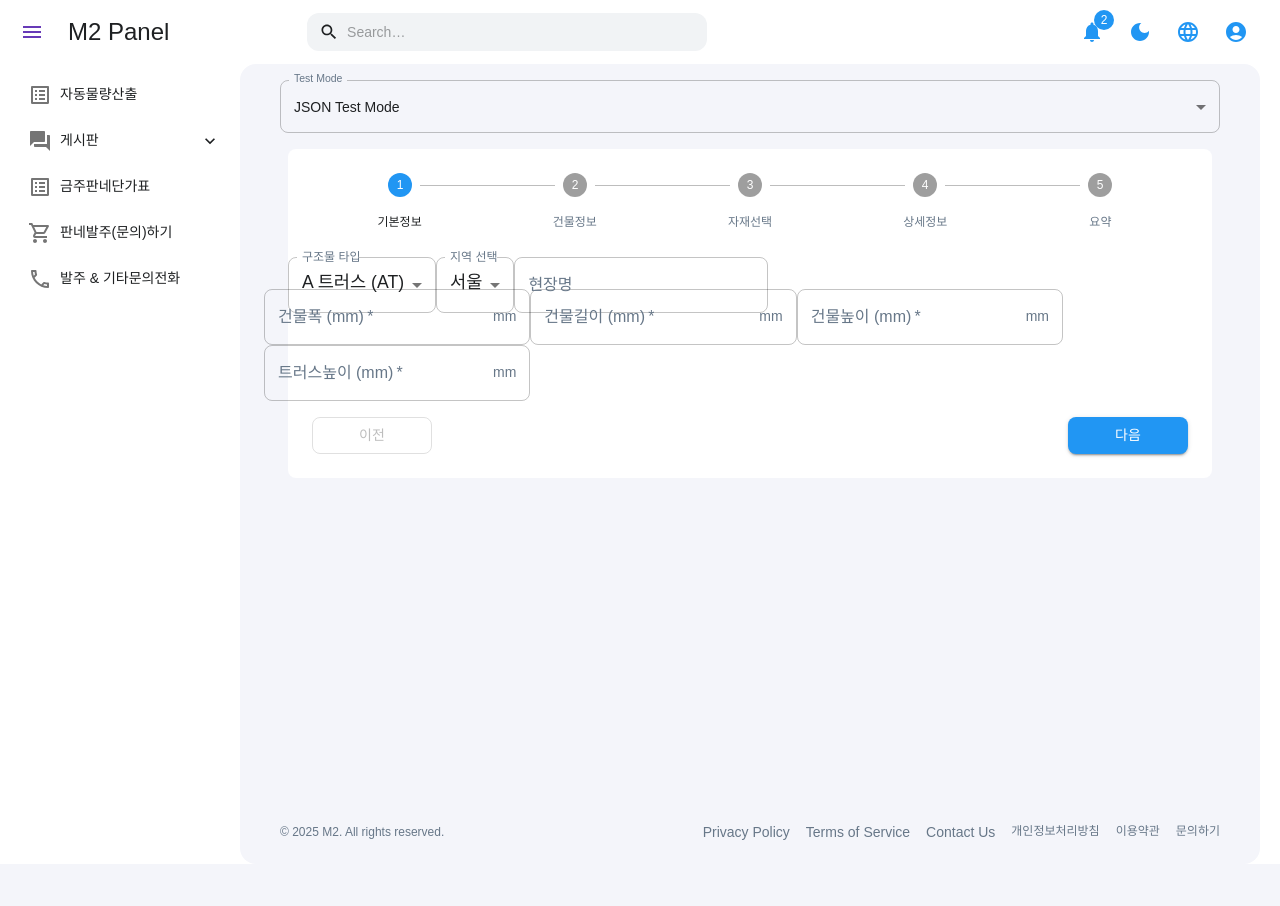
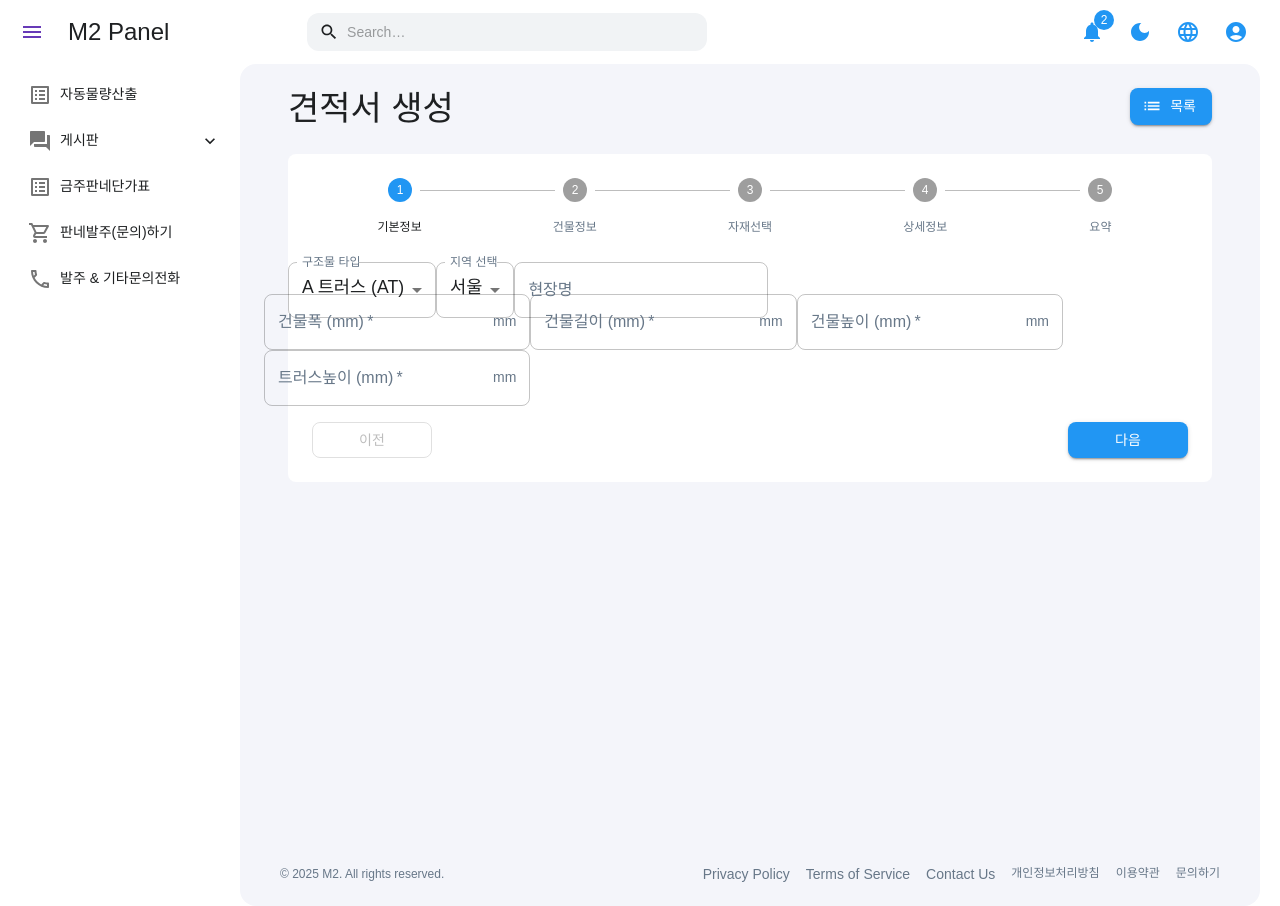
Before and after one commit to urosaria/m2_V2.0, a React (Create React App) app in the folder frontend/: page /estimates/new in a window 1280 px wide. Before the commit the page ends 864 px from the top, so only its background shows below. Built offline with nearby package versions, Linux system fonts and the light colour scheme.

Commit message:
Frontend refactoring

```diff
--- a/frontend/src/App.tsx
+++ b/frontend/src/App.tsx
@@ -1,7 +1,6 @@
 import React from 'react';
 import { BrowserRouter as Router, Routes, Route, Navigate } from 'react-router-dom';
 import { ThemeProvider, createTheme, CssBaseline } from '@mui/material';
-import { TestModeProvider } from './context/TestModeContext';
 import './App.css';
 
 // Components
@@ -73,7 +72,6 @@ function App() {
   return (
     <ThemeProvider theme={theme}>
       <CssBaseline />
-      <TestModeProvider>
         <Router>
           <Routes>
             <Route path="/" element={<Navigate to="/login" replace />} />
@@ -104,7 +102,6 @@ function App() {
             </Route>
           </Routes>
         </Router>
-      </TestModeProvider>
     </ThemeProvider>
   );
 }
--- a/frontend/src/components/estimate/Estimate.tsx
+++ b/frontend/src/components/estimate/Estimate.tsx
@@ -1,39 +1,9 @@
 import React from 'react';
-import { Box, FormControl, InputLabel, MenuItem, Select } from '@mui/material';
-import { useTestMode } from '../../context/TestModeContext';
-import { estimateService } from '../../services/estimateService';
 import { Outlet } from 'react-router-dom';
-
-const TestModeSelector: React.FC = () => {
-  const { testMode, setTestMode } = useTestMode();
-
-  const handleModeChange = (mode: 'json') => {
-    setTestMode(mode);
-    estimateService.setTestMode(mode);
-  };
-
-  return (
-    <Box sx={{ m: 2 }}>
-      <FormControl fullWidth>
-        <InputLabel>Test Mode</InputLabel>
-        <Select
-          value={testMode}
-          label="Test Mode"
-          onChange={(e) => handleModeChange(e.target.value as 'json')}
-        >
-          <MenuItem value="json">JSON Test Mode</MenuItem>
-        </Select>
-      </FormControl>
-    </Box>
-  );
-};
 
 const Estimate: React.FC = () => {
   return (
-    <>
-      <TestModeSelector />
-      <Outlet />
-    </>
+    <Outlet />
   );
 };
 
--- a/frontend/src/components/estimate/EstimateCalculateView.tsx
+++ b/frontend/src/components/estimate/EstimateCalculateView.tsx
@@ -1,5 +1,5 @@
 import React, { useEffect, useState } from 'react';
-import { useNavigate, useParams } from 'react-router-dom';
+import { useParams } from 'react-router-dom';
 import {
   Box,
   Container,
@@ -7,11 +7,14 @@ import {
   Typography,
   Alert,
   CircularProgress,
+  Button,
 } from '@mui/material';
 import { estimateService } from '../../services/estimateService';
 import { FrontendStructure } from '../../types/estimate';
 import Summary from './steps/Summary';
 import { useSnackbar } from '../../context/SnackbarContext';
+import { useNavigate } from 'react-router-dom';
+import ListIcon from '@mui/icons-material/List';
 
 const EstimateCalculateView: React.FC = () => {
   const navigate = useNavigate();
@@ -19,6 +22,7 @@ const EstimateCalculateView: React.FC = () => {
   const [structure, setStructure] = useState<FrontendStructure | null>(null);
   const [loading, setLoading] = useState(true);
   const { showSnackbar } = useSnackbar();
+  const handleListEstimate = () => navigate('/estimates');
 
   useEffect(() => {
     const fetchEstimate = async () => {
@@ -41,7 +45,7 @@ const EstimateCalculateView: React.FC = () => {
     };
 
     fetchEstimate();
-  }, [id]);
+  }, [id, showSnackbar]);
 
   if (loading) {
     return (
@@ -62,14 +66,23 @@ const EstimateCalculateView: React.FC = () => {
   }
 
   return (
-    <Container maxWidth="lg" sx={{ py: 4 }}>
-      <Paper sx={{ p: { xs: 2, sm: 3 } }}>
-        <Typography variant="h4" component="h1" gutterBottom align="center">
-          산출내역 요약
-        </Typography>
-        <Summary structure={structure} />
-      </Paper>
-    </Container>
+    <Box sx={{ py: { xs: 2, sm: 3 }, bgcolor: 'background.default', minHeight: '100vh' }}>
+        <Container maxWidth="lg">
+        <Box sx={{ display: 'flex', justifyContent: 'space-between', mb: 3 }}>
+          <Typography variant="h4" component="h1">
+            산출내역 요약
+          </Typography>
+          <Box>
+          <Button variant="contained" startIcon={<ListIcon />} onClick={handleListEstimate}>
+              목록
+            </Button>
+          </Box>
+        </Box>
+        <Paper sx={{ p: { xs: 2, sm: 3 } }}>
+            <Summary structure={structure} />
+        </Paper>
+        </Container>
+    </Box>
   );
 };
 
--- a/frontend/src/components/estimate/EstimateEditForm.tsx
+++ b/frontend/src/components/estimate/EstimateEditForm.tsx
@@ -1,6 +1,5 @@
-import React, { useState, useCallback, useEffect } from 'react';
+import React, { useState,  useEffect } from 'react';
 import { useNavigate, useParams } from 'react-router-dom';
-import MobileStepNavigation from './navigation/MobileStepNavigation';
 import {
   Box,
   Button,
@@ -11,7 +10,6 @@ import {
   Container,
   Paper,
   Alert,
-  useTheme,
   CircularProgress,
 } from '@mui/material';
 import { FrontendStructure, Status, Structure } from '../../types/estimate';
@@ -22,12 +20,12 @@ import MaterialSelectionStep from './steps/MaterialSelection';
 import Specifications from './steps/Specifications';
 import Summary from './steps/Summary';
 import { useSnackbar } from '../../context/SnackbarContext';
+import ListIcon from '@mui/icons-material/List';
 
 const steps = ['기본정보', '건물정보', '자재선택', '상세정보', '요약'];
 
 const EstimateEditForm: React.FC = () => {
   const navigate = useNavigate();
-  const theme = useTheme();
   const { id } = useParams<{ id: string }>();
   const [loading, setLoading] = useState(true);
   const [saving, setSaving] = useState(false);
@@ -57,7 +55,7 @@ const EstimateEditForm: React.FC = () => {
     };
 
     fetchEstimate();
-  }, [id]);
+  }, [id, showSnackbar]);
 
   const handleNext = async () => {
     if (activeStep === 3) {
@@ -96,6 +94,8 @@ const EstimateEditForm: React.FC = () => {
   const handleCancel = () => {
     navigate('/estimates');
   };
+
+  const handleListEstimate = () => navigate('/estimates');
 
   const handleSubmit = async () => {
     try {
@@ -213,26 +213,35 @@ const EstimateEditForm: React.FC = () => {
 
   if (!structure) {
     return (
-      <Container maxWidth="lg" sx={{ py: 4 }}>
+      <Container maxWidth="lg">
         <Alert severity="error">견적서를 찾을 수 없습니다.</Alert>
       </Container>
     );
   }
 
   return (
-    <Container maxWidth="lg" sx={{ py: 4 }}>
-      <Paper sx={{ p: { xs: 2, sm: 3 }, position: 'relative' }}>
-        <Typography variant="h4" component="h1" gutterBottom align="center">
+    <Box sx={{ py: { xs: 2, sm: 3 }, bgcolor: 'background.default', minHeight: '100vh' }}>
+      <Container maxWidth="lg">
+        <Box sx={{ display: 'flex', justifyContent: 'space-between', mb: 3 }}>
+          <Typography variant="h4" component="h1">
             견적서 수정
           </Typography>
-
-        <Stepper activeStep={activeStep} sx={{ pt: 3, pb: 5, display: { xs: 'none', sm: 'flex' } }}>
+          <Box>
+            <Button variant="contained" startIcon={<ListIcon />} onClick={handleListEstimate}>
+              목록
+            </Button>
+          </Box>
+        </Box>
+        <Paper elevation={0} sx={{ p: { xs: 2, sm: 3 }, position: 'relative', mb: { xs: 8, sm: 0 } }}>
+          <Box sx={{ width: '100%', mb: 4 }}>
+            <Stepper activeStep={activeStep} alternativeLabel>
               {steps.map((label) => (
                 <Step key={label}>
                   <StepLabel>{label}</StepLabel>
                 </Step>
               ))}
             </Stepper>
+          </Box>
 
           {getStepContent(activeStep)}
 
@@ -292,6 +301,7 @@ const EstimateEditForm: React.FC = () => {
           </Box>
         </Paper>
       </Container>
+    </Box>
   );
 };
 
--- a/frontend/src/components/estimate/EstimateForm.tsx
+++ b/frontend/src/components/estimate/EstimateForm.tsx
@@ -10,8 +10,7 @@ import {
   Typography,
   Container,
   Paper,
-  Alert,
-  useTheme,
+  CircularProgress,
 } from '@mui/material';
 import { FrontendStructure, StructureDetail, ListItem } from '../../types/estimate';
 import { estimateService } from '../../services/estimateService';
@@ -20,8 +19,9 @@ import BuildingInfo from './steps/BuildingInfo';
 import MaterialSelectionStep from './steps/MaterialSelection';
 import Specifications from './steps/Specifications';
 import Summary from './steps/Summary';
-import { sampleEstimates } from '../../data/sampleEstimates';
+//import { sampleEstimates } from '../../data/sampleEstimates';
 import { useSnackbar } from '../../context/SnackbarContext';
+import ListIcon from '@mui/icons-material/List';
 
 const steps = ['기본정보', '건물정보', '자재선택', '상세정보', '요약'];
 
@@ -69,7 +69,6 @@ const initialStructure: FrontendStructure = {
 
 const EstimateForm: React.FC = () => {
   const navigate = useNavigate();
-  const theme = useTheme();
   const [loading, setLoading] = useState(false);
   const [activeStep, setActiveStep] = useState(0);
   const [structure, setStructure] = useState<FrontendStructure>(initialStructure);
@@ -107,15 +106,18 @@ const EstimateForm: React.FC = () => {
     setActiveStep((prevActiveStep) => prevActiveStep - 1);
   };
 
+  const handleListEstimate = () => navigate('/estimates');
+
   const handleSubmit = useCallback(async () => {
     try {
       setLoading(true);
 
       // Update the estimate status to SUBMITTED
-      const submittedEstimate = await estimateService.createEstimate({
-        ...structure,
-        status: 'SUBMITTED'
-      });
+      // const submittedEstimate = await estimateService.createEstimate({
+      //   ...structure,
+      //   status: 'SUBMITTED'
+      // });
+      await estimateService.createEstimate({ ...structure, status: 'SUBMITTED' });
 
       // Navigate to estimates list
       navigate('/estimates');
@@ -125,7 +127,7 @@ const EstimateForm: React.FC = () => {
     } finally {
       setLoading(false);
     }
-  }, [navigate, structure]);
+  }, [navigate, structure, showSnackbar]);
 
   const getStepContent = (step: number): React.ReactElement => {
     switch (step) {
@@ -210,7 +212,18 @@ const EstimateForm: React.FC = () => {
   };
 
   return (
+    <Box sx={{ py: { xs: 2, sm: 3 }, bgcolor: 'background.default', minHeight: '100vh' }}>
       <Container maxWidth="lg">
+        <Box sx={{ display: 'flex', justifyContent: 'space-between', mb: 3 }}>
+          <Typography variant="h4" component="h1">
+            견적서 생성
+          </Typography>
+          <Box>
+            <Button variant="contained" startIcon={<ListIcon />} onClick={handleListEstimate}>
+              목록
+            </Button>
+          </Box>
+        </Box>
         {activeStep === steps.length ? (
           <Paper elevation={0} sx={{ p: { xs: 2, sm: 3 }, position: 'relative', mb: { xs: 8, sm: 0 } }}>
             <Box sx={{
@@ -304,7 +317,26 @@ const EstimateForm: React.FC = () => {
             />
           </Box>
         )}
+      {loading && (
+        <Box
+          sx={{
+            position: 'fixed',
+            top: 0,
+            left: 0,
+            width: '100%',
+            height: '100%',
+            bgcolor: 'rgba(255, 255, 255, 0.6)',
+            zIndex: 1300,
+            display: 'flex',
+            alignItems: 'center',
+            justifyContent: 'center'
+          }}
+        >
+          <CircularProgress />
+        </Box>
+      )}
       </Container>
+    </Box>
   );
 };
 
--- a/frontend/src/context/TestModeContext.tsx
+++ /dev/null
@@ -1,29 +0,0 @@
-import React, { createContext, useContext, useState, ReactNode } from 'react';
-
-type TestMode = 'service' | 'json';
-
-
-interface TestModeContextType {
-  testMode: TestMode;
-  setTestMode: (mode: TestMode) => void;
-}
-
-const TestModeContext = createContext<TestModeContextType | undefined>(undefined);
-
-export const TestModeProvider: React.FC<{ children: ReactNode }> = ({ children }) => {
-  const [testMode, setTestMode] = useState<TestMode>('json');
-
-  return (
-    <TestModeContext.Provider value={{ testMode, setTestMode }}>
-      {children}
-    </TestModeContext.Provider>
-  );
-};
-
-export const useTestMode = () => {
-  const context = useContext(TestModeContext);
-  if (context === undefined) {
-    throw new Error('useTestMode must be used within a TestModeProvider');
-  }
-  return context;
-};
```
Also changed, not shown: frontend/src/components/estimate/EstimateList.tsx (+7 -19 lines). Lines whose indentation alone changed are shown as unchanged.
